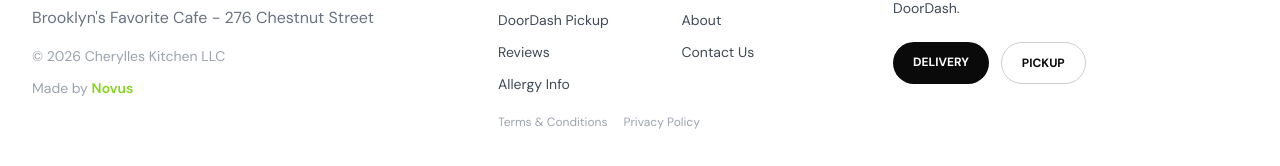
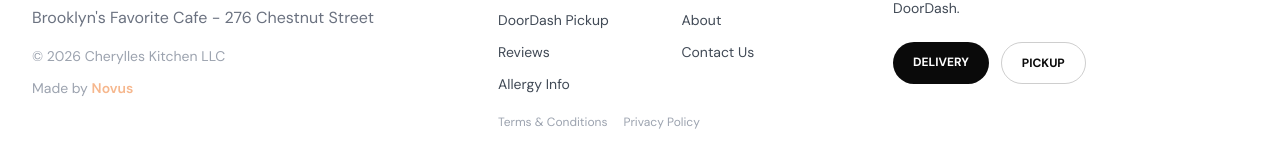
Before and after one commit to Volta-NYC/rells-cafe-corner, a Next.js app: page / in a window 1280 px wide. Shown: the part 6217-6383 px from the top of the page. Built offline with nearby package versions, Linux system fonts and the light colour scheme.

Commit message:
fix(footer): add credit to novus

```diff
--- a/src/components/Footer.tsx
+++ b/src/components/Footer.tsx
@@ -36,10 +36,10 @@ export default function Footer() {
           <p className="mt-3 text-sm text-cafe-subtle">
             Made by{" "}
             <a
-              href="https://novusnyc.org"
+              href="https://www.novusnyc.org/"
               target="_blank"
               rel="noreferrer"
-              className="font-semibold text-[var(--volta-green)] transition hover:opacity-85"
+              className="font-semibold text-[#F6B78D] hover:text-[#F6B78D]"
             >
               Novus
             </a>
--- a/src/lib/components/footer.tsx
+++ b/src/lib/components/footer.tsx
@@ -7,12 +7,12 @@ export default function Footer() {
         <div className="flex flex-col gap-1">
           <div>© {new Date().getFullYear()} Business Name</div>
           <Link
-            href="https://nyc.voltanpo.org"
+            href="https://www.novusnyc.org/"
             target="_blank"
             rel="noreferrer"
-            className="text-gray-600 hover:underline"
+            className="text-[#F6B78D] hover:text-[#F6B78D]"
           >
-            Website made by @VoltaNYC
+            Made by Novus
           </Link>
         </div>
         <div>Built with Volta</div>
```
